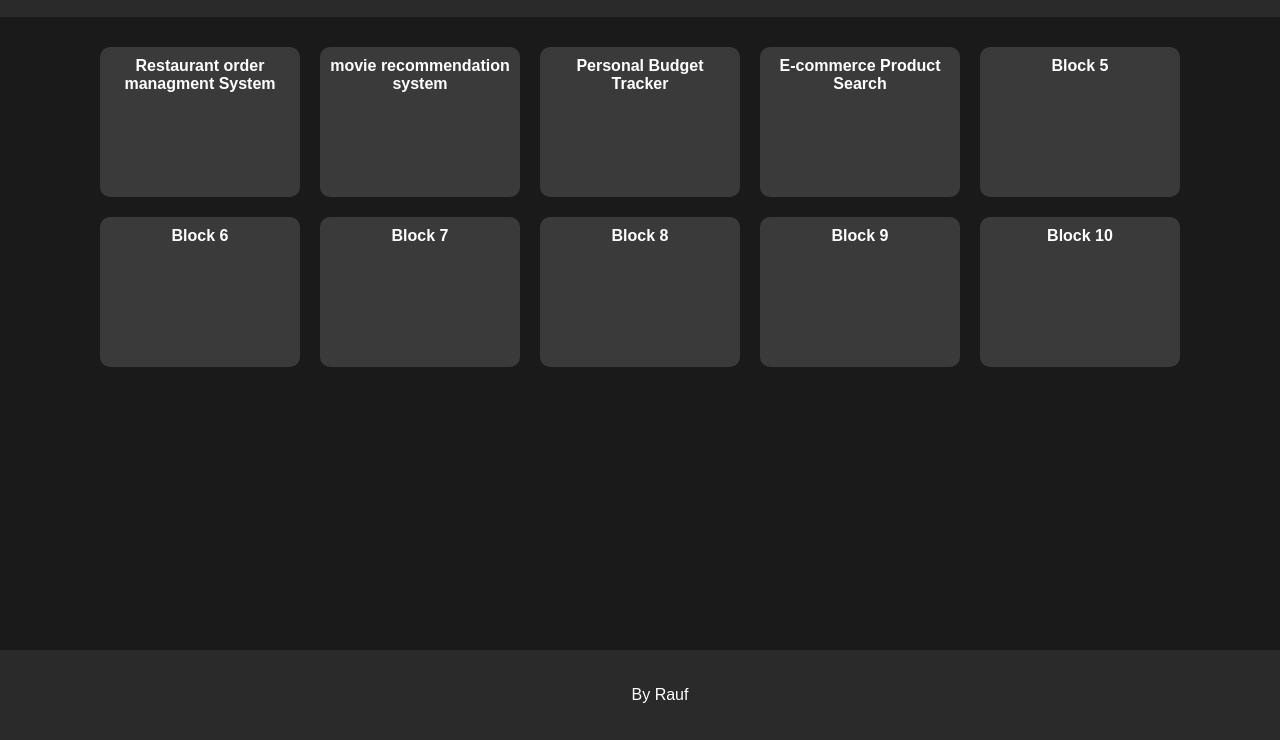
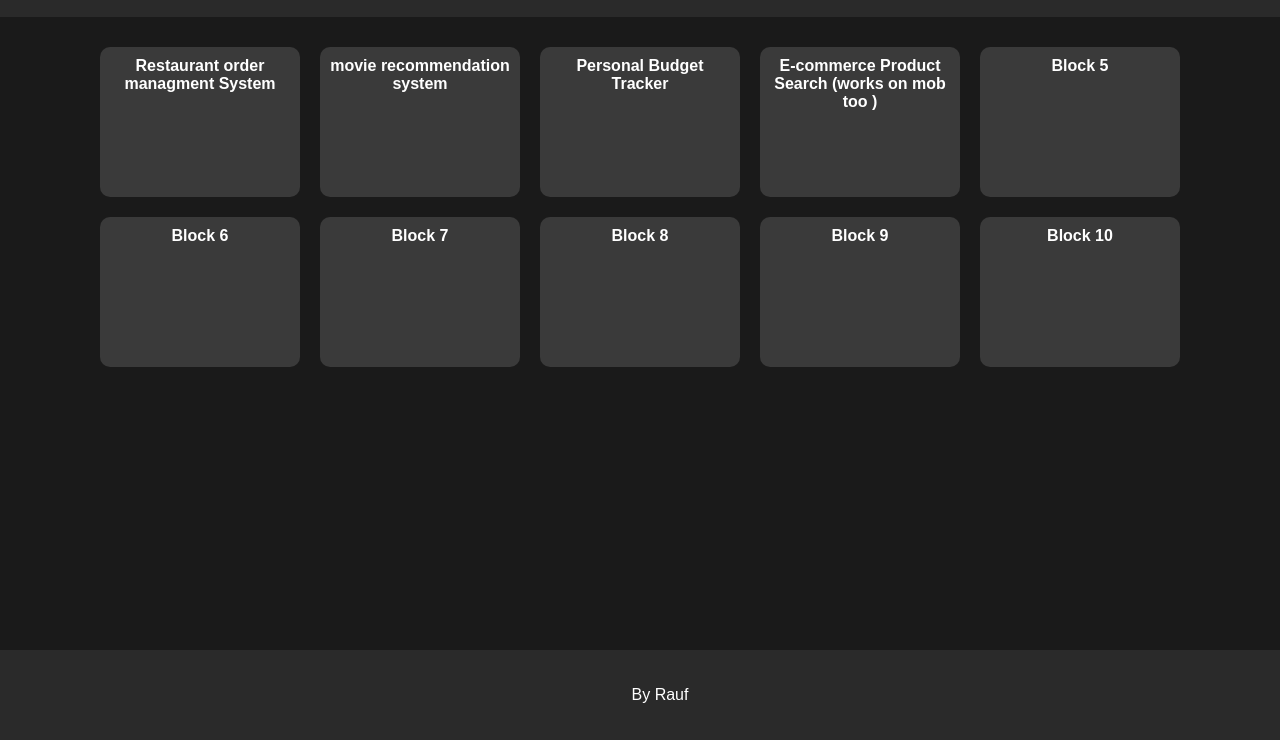
Before and after one commit to Raufjatoi/Scenario-Based-Programming-projects, a plain HTML site: page index.html in a window 1280 px wide. Shown: the part 60-800 px from the top of the page. Drawn offline with Linux system fonts and the light colour scheme.

Commit message:
Update index.html

```diff
--- a/index.html
+++ b/index.html
@@ -121,7 +121,7 @@
       <h2>Personal Budget Tracker</h2>
     </div>
     <div class="block" onclick="window.location.href='e-commerce system/index.html'">
-      <h2>E-commerce Product Search</h2>
+      <h2>E-commerce Product Search (works on mob too )</h2>
     </div>
     <div class="block" onclick="window.location.href='link7.html'">
       <h2>Block 5</h2>
```
